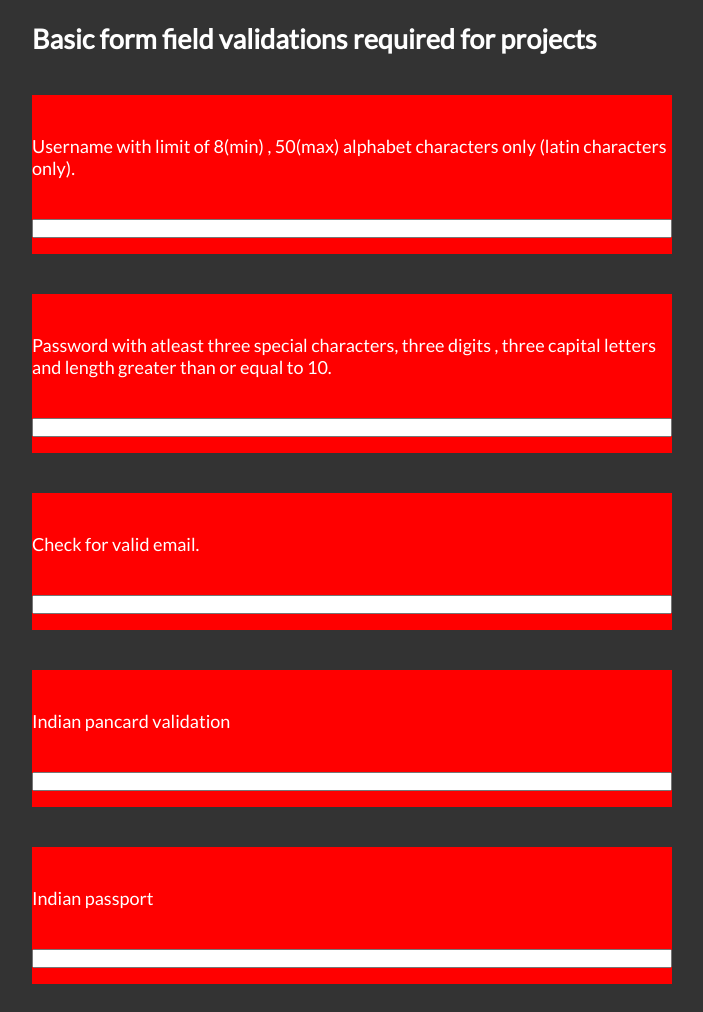
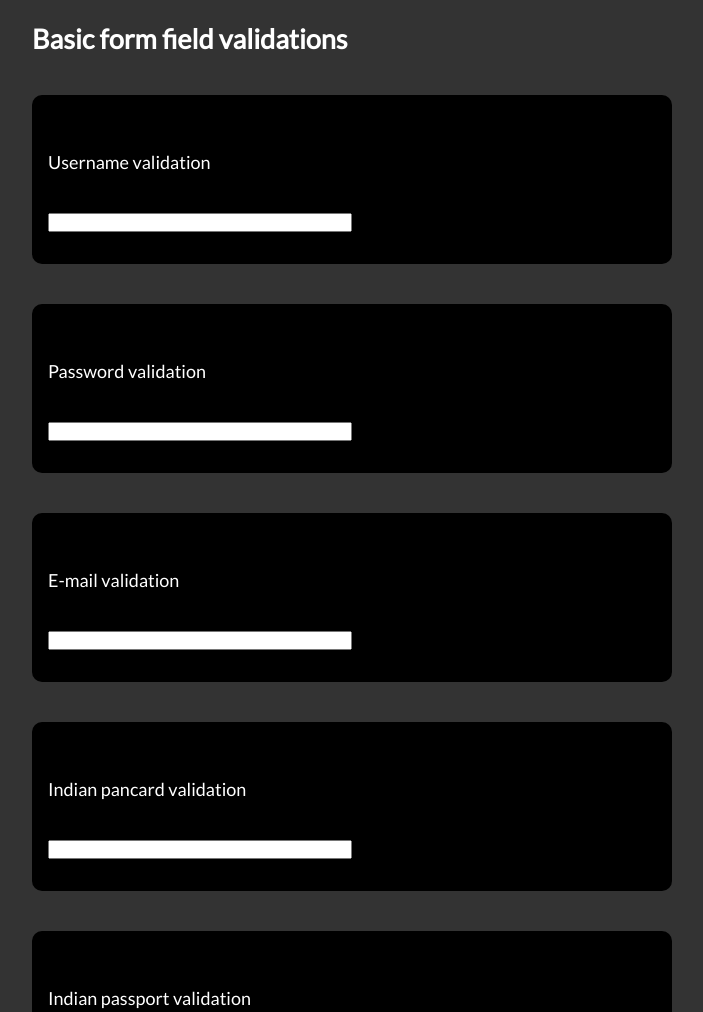
Before and after one commit to ChinmayMoghe/form-validations, a plain HTML site: page index.html in a window 1280 px wide. Shown: the top 1012 px of the page, without its empty margins (288-991 px from the left). Drawn offline with Linux system fonts and the light colour scheme.

Commit message:
changed label names

```diff
--- a/index.html
+++ b/index.html
@@ -11,22 +11,20 @@
 
 <body>
     <div class="form-container">
-        <h2>Basic form field validations required for projects</h2>
+        <h2>Basic form field validations</h2>
         <form>
             <div class="form-field">
-                <label for="username">Username with limit of 8(min) , 50(max) alphabet characters only (latin characters
-                    only).</label>
+                <label for="username">Username validation</label>
                 <input type="text" name="username" />
                 <div><span class="msg-text"></span></div>
             </div>
             <div class="form-field">
-                <label for="password">Password with atleast three special characters, three digits , three capital
-                    letters and length greater than or equal to 10.</label>
+                <label for="password">Password validation</label>
                 <input type="password" name="password" />
                 <div><span class="msg-text"></span></div>
             </div>
             <div class="form-field">
-                <label for="email">Check for valid email.</label>
+                <label for="email">E-mail validation</label>
                 <input type="email" name="email" />
                 <div><span class="msg-text"></span></div>
             </div>
@@ -36,7 +34,7 @@
                 <div><span class="msg-text"></span></div>
             </div>
             <div class="form-field">
-                <label for="passport">Indian passport</label>
+                <label for="passport">Indian passport validation</label>
                 <input type="text" name="passport">
                 <div><span class="msg-text"></span></div>
             </div>
--- a/style.css
+++ b/style.css
@@ -25,8 +25,10 @@ body {
 .form-field {
     display: flex;
     flex-direction: column;
-    background-color: red;
+    background-color: #000;
     margin: 5vh 0 5vh 0;
+    padding:2vh;
+    border-radius:10px;
 }
 
 .form-field>label {
@@ -35,8 +37,10 @@ body {
 
 .form-field>input {
     margin: 0 0 2vh 0;
+    width: 50%;
 }
 
+/*Fluid typography media queries*/
 @media screen and (min-width: 320px) {
     html {
         font-size: calc(12px + 6*((100vw - 320px) / 680));
```
